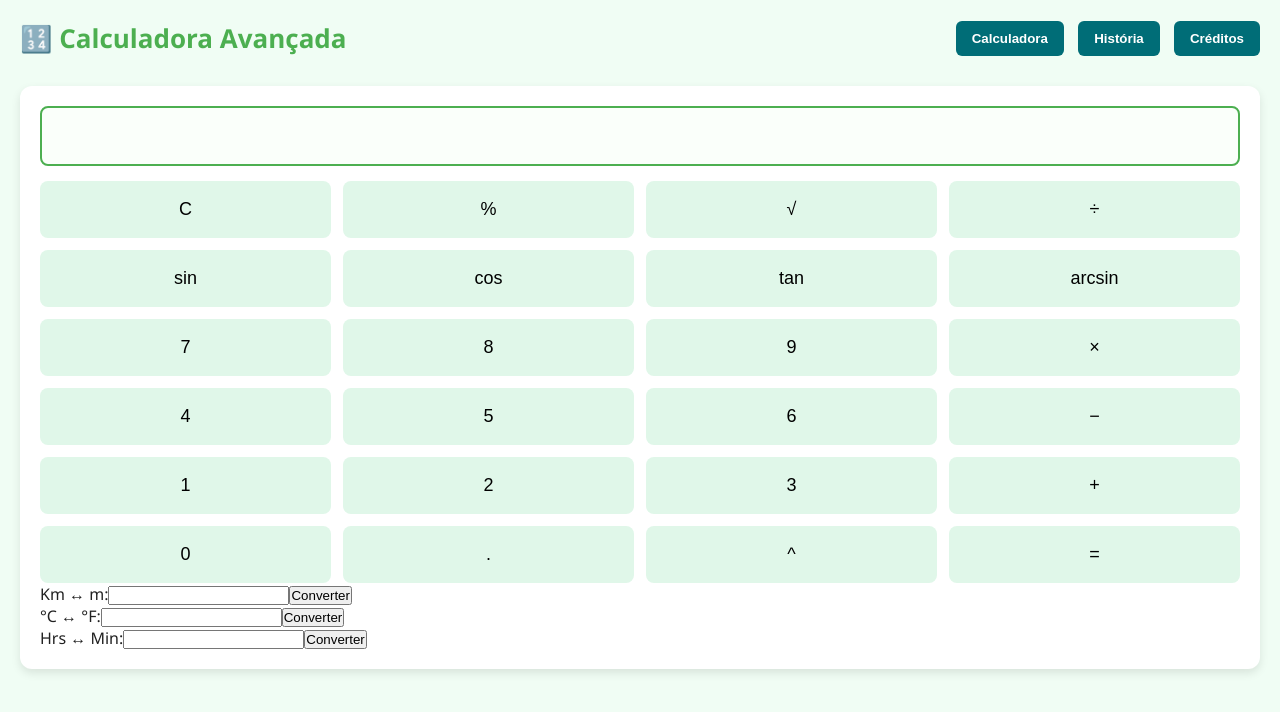
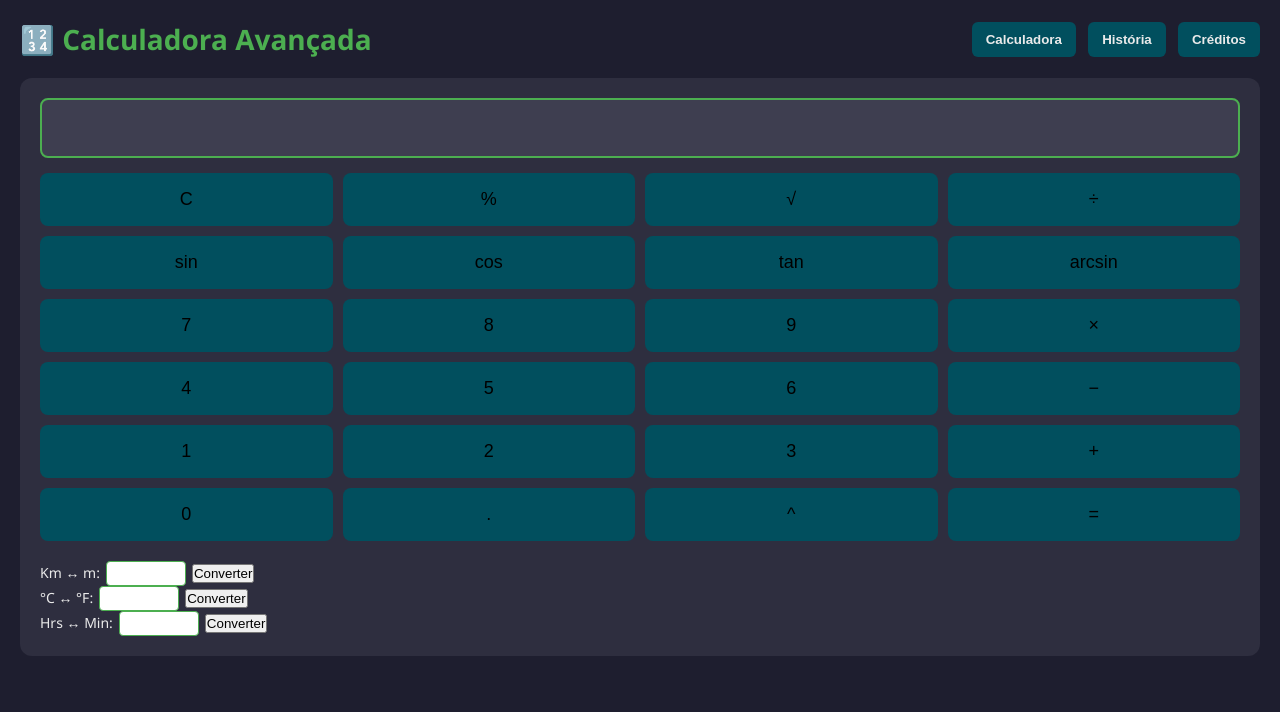
Before and after one commit to Thiyago-wq/IAN-HAWKE, a plain HTML site: page index.html in a window 1280 px wide. Drawn offline with Linux system fonts and the light colour scheme.

Commit message:
Update style.css

```diff
--- a/style.css
+++ b/style.css
@@ -1,127 +1,90 @@
 /* Reset */
 * {
-  margin: 0;
-  padding: 0;
-  box-sizing: border-box;
+  margin: 0; padding: 0; box-sizing: border-box;
 }
 
-/* Cores */
+/* Cores principais */
 :root {
-  --primary-green: #4caf50;
-  --dark-turquoise: #006d77;
-  --light-bg: #f0fdf4;
-  --text: #212121;
-  --button-bg: #e0f7e9;
-  --button-hover: #a5d6a7;
+  --bg-dark: #1e1e2f;
+  --green-modern: #4caf50;
+  --turquoise-dark: #006d77;
+  --font-light: #eaeaea;
+  --btn-bg: #014f5e;
+  --btn-hover: #016d7d;
 }
 
-/* Body */
+/* Estilo base */
 body {
+  background-color: var(--bg-dark);
+  color: var(--font-light);
   font-family: 'Segoe UI', sans-serif;
-  background-color: var(--light-bg);
-  color: var(--text);
   padding: 20px;
 }
 
 /* Navbar */
 .navbar {
-  display: flex;
-  justify-content: space-between;
-  align-items: center;
-  margin-bottom: 30px;
+  display: flex; justify-content: space-between; align-items: center;
+  margin-bottom: 20px;
 }
-
-.navbar h1 {
-  color: var(--primary-green);
-  font-size: 26px;
-}
-
+.navbar h1 { color: var(--green-modern); font-size: 28px; }
 .navbar nav button {
-  background-color: var(--dark-turquoise);
-  color: white;
-  border: none;
-  padding: 10px 16px;
-  margin-left: 10px;
-  border-radius: 6px;
-  font-weight: bold;
-  cursor: pointer;
+  background-color: var(--btn-bg); color: var(--font-light);
+  border: none; padding: 10px 14px; margin-left: 8px;
+  border-radius: 6px; font-weight: bold; cursor: pointer;
   transition: background 0.3s;
 }
-
 .navbar nav button:hover {
-  background-color: #004c4f;
+  background-color: var(--btn-hover);
 }
 
 /* Tabs */
-.tab {
-  display: none;
-  animation: fade 0.4s ease-in-out;
-}
+.tab { display: none; }
+.tab.active { display: block; animation: fade 0.4s ease-in-out; }
 
-.tab.active {
-  display: block;
-}
-
-/* Fade animation */
+/* Fade */
 @keyframes fade {
-  from { opacity: 0; transform: translateY(10px); }
+  from { opacity: 0; transform: translateY(20px); }
   to { opacity: 1; transform: translateY(0); }
 }
 
-/* Calculator layout */
+/* Calculadora */
 .calculator {
-  background: white;
-  padding: 20px;
-  border-radius: 12px;
-  box-shadow: 0 4px 10px rgba(0, 0, 0, 0.1);
+  background-color: #2e2e3f; padding: 20px; border-radius: 12px;
+}
+#display {
+  width: 100%; height: 60px; font-size: 26px;
+  margin-bottom: 15px; padding: 10px; border-radius: 8px;
+  border: 2px solid var(--green-modern); background-color: #3e3e50;
+  color: var(--font-light);
+}
+.buttons {
+  display: grid; grid-template-columns: repeat(4, 1fr); gap: 10px;
+}
+.buttons button {
+  padding: 16px; font-size: 18px;
+  background-color: var(--btn-bg); border: none; border-radius: 8px;
+  cursor: pointer; transition: background 0.2s;
+}
+.buttons button:hover {
+  background-color: var(--btn-hover);
 }
 
-#display {
-  width: 100%;
-  height: 60px;
-  font-size: 28px;
-  margin-bottom: 15px;
-  text-align: right;
-  padding: 10px;
-  border-radius: 8px;
-  border: 2px solid var(--primary-green);
-  background-color: #fafffa;
+/* Conversões */
+.conversions {
+  margin-top: 20px; font-size: 14px;
+}
+.conversions label {
+  margin-right: 6px;
+}
+.conversions input {
+  width: 80px; padding: 4px; margin-right: 6px;
+  border-radius: 4px; border: 1px solid var(--green-modern);
 }
 
-.buttons {
-  display: grid;
-  grid-template-columns: repeat(4, 1fr);
-  gap: 12px;
+/* História */
+#history {
+  font-size: 18px; line-height: 1.6; margin: 20px 0;
 }
 
-.buttons button {
-  padding: 18px;
-  font-size: 18px;
-  background-color: var(--button-bg);
-  border: none;
-  border-radius: 8px;
-  cursor: pointer;
-  transition: background 0.2s;
-}
-
-.buttons button:hover {
-  background-color: var(--button-hover);
-}
-
-/* Text sections */
-#history, #about {
-  background: white;
-  padding: 20px;
-  border-radius: 12px;
-  box-shadow: 0 4px 10px rgba(0,0,0,0.05);
-}
-
-#history h2, #about h2 {
-  margin-bottom: 15px;
-  color: var(--primary-green);
-}
-
-p {
-  margin-bottom: 12px;
-  font-size: 16px;
-}
+/* Créditos */
+#about { font-size: 18px; line-height: 1.6; }
```
